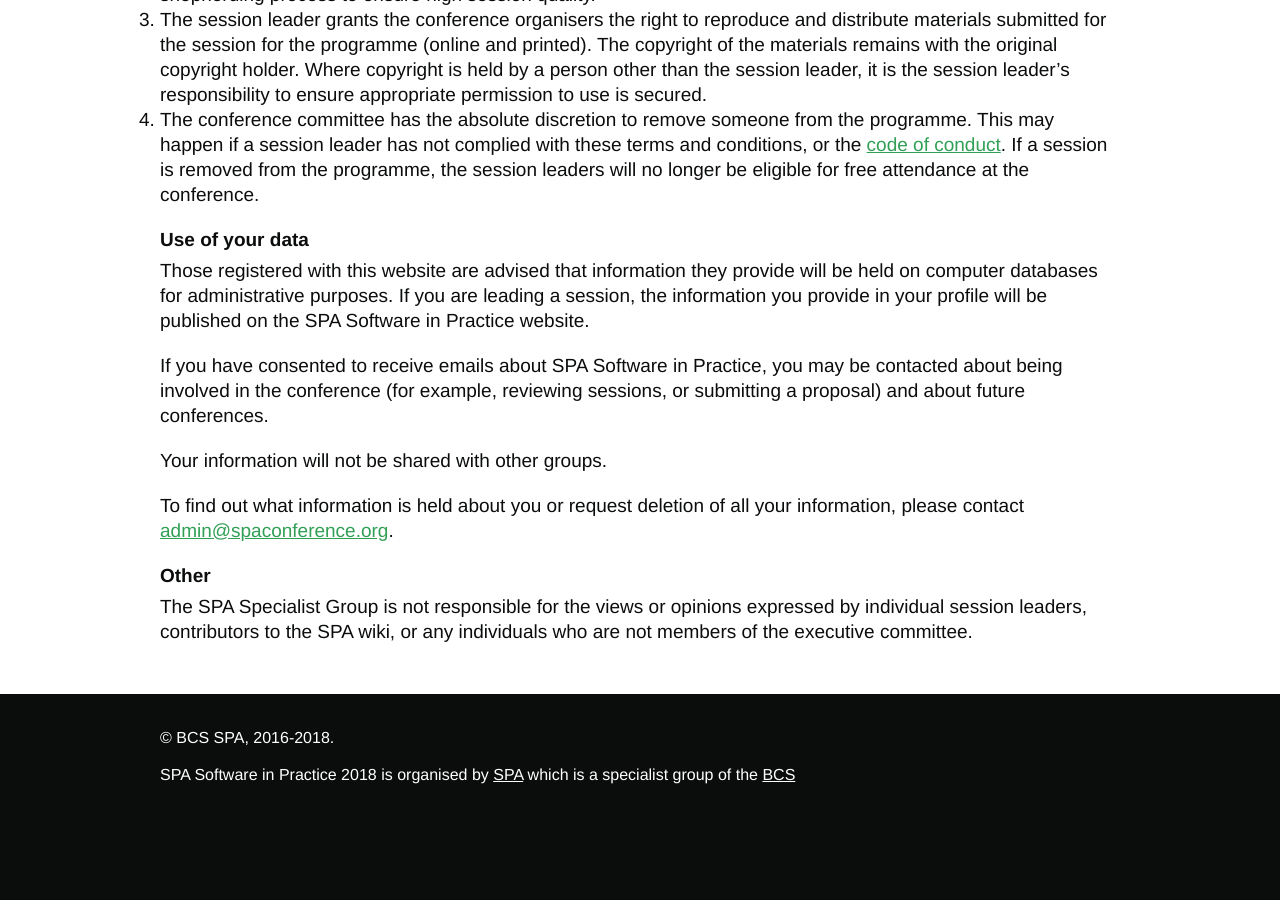
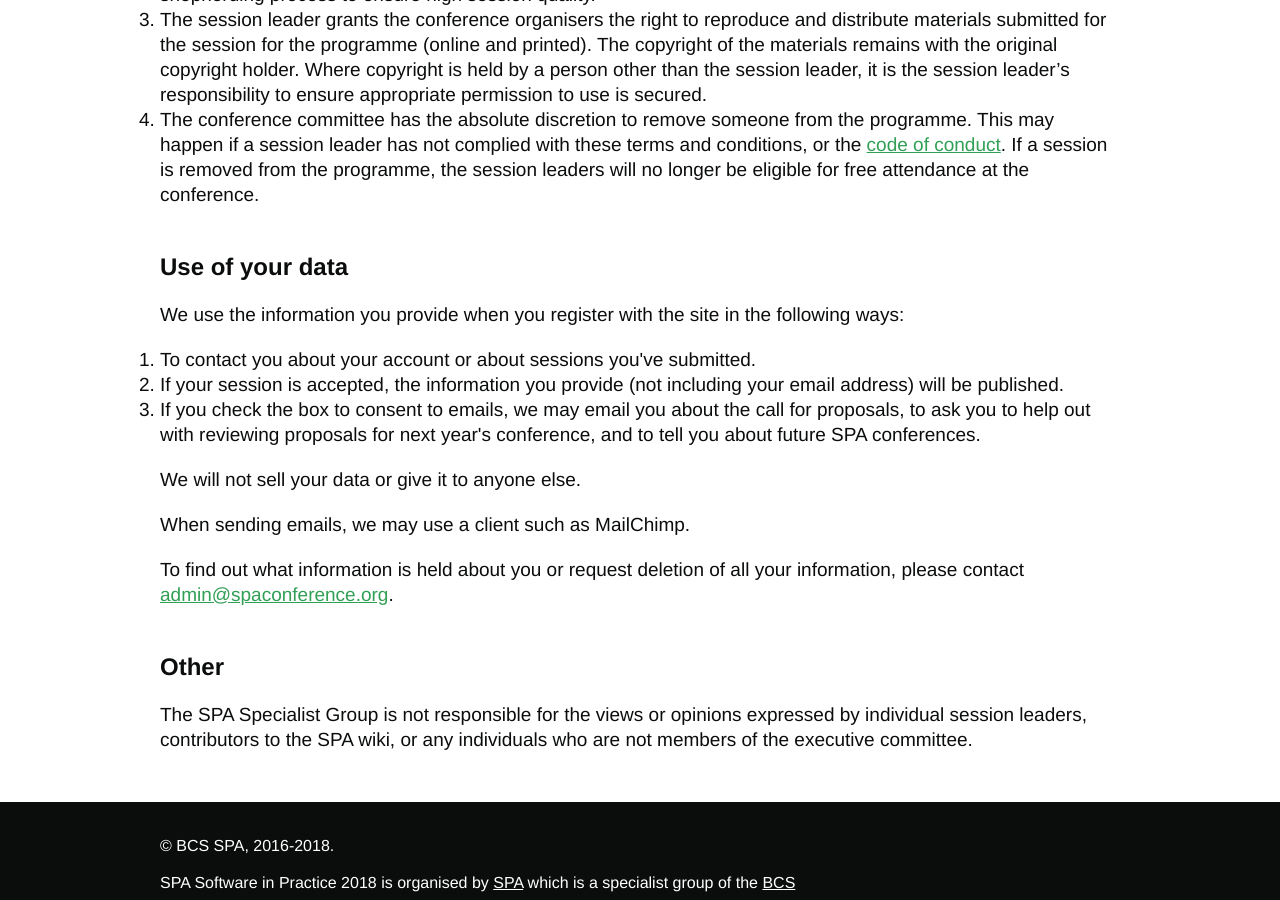
Before and after one commit to spaconference/spa-website, a Jekyll site: the page built from terms-and-conditions.md, in a window 1280 px wide and 900 px high, scrolled down 716 px. Built offline with Jekyll 4.4.1, drawn with Linux system fonts in a browser that asks for light colours; before the commit the page ends 1548 px from its top, so only the background shows below that.

Commit message:
Clarify how we use your data
Including translating it into clearer language.

```diff
--- a/terms-and-conditions.md
+++ b/terms-and-conditions.md
@@ -13,14 +13,19 @@
 <li>The session leader grants the conference organisers the right to reproduce and distribute materials submitted for the session for the programme (online and printed). The copyright of the materials remains with the original copyright holder. Where copyright is held by a person other than the session leader, it is the session leader’s responsibility to ensure appropriate permission to use is secured.</li>
 <li>The conference committee has the absolute discretion to remove someone from the programme. This may happen if a session leader has not complied with these terms and conditions, or the  <a href="{{ '/code-of-conduct.html' | relative_url }}" title="Code of Conduct" >code of conduct</a>. If a session is removed from the programme, the session leaders will no longer be eligible for free attendance at the conference.</li>
 </ol>
-<h3>Use of your data</h3>
-<p>Those registered with this website are advised that information they provide will be held on computer databases for administrative purposes. If you are leading a session, the information you provide in your profile will be published on the {{ site.conference.name }} website.</p>
+<h2>Use of your data</h2>
+<p>We use the information you provide when you register with the site in the following ways:</p>
+<p><ol>
+<li>To contact you about your account or about sessions you've submitted.</li>
+<li>If your session is accepted, the information you provide (not including your email address) will be published.</li>
+<li>If you check the box to consent to emails, we may email you about the call for proposals, to ask you to help out with reviewing proposals for next year's conference, and to tell you about future SPA conferences.</li>
+</ol></p>
 
-<p>If you have consented to receive emails about {{ site.conference.name }}, you may be contacted about being involved in the conference (for example, reviewing sessions, or submitting a proposal) and about future conferences.</p>
+<p>We will not sell your data or give it to anyone else.</p>
 
-<p>Your information will not be shared with other groups.</p>
+<p>When sending emails, we may use a client such as MailChimp.</p>
 
 <p>To find out what information is held about you or request deletion of all your information, please contact <a href="mailto:admin@spaconference.org">admin@spaconference.org</a>.</p>
 
-<h3>Other</h3>
+<h2>Other</h2>
 <p>The SPA Specialist Group is not responsible for the views or opinions expressed by individual session leaders, contributors to the SPA wiki, or any individuals who are not members of the executive committee.</p>
```
